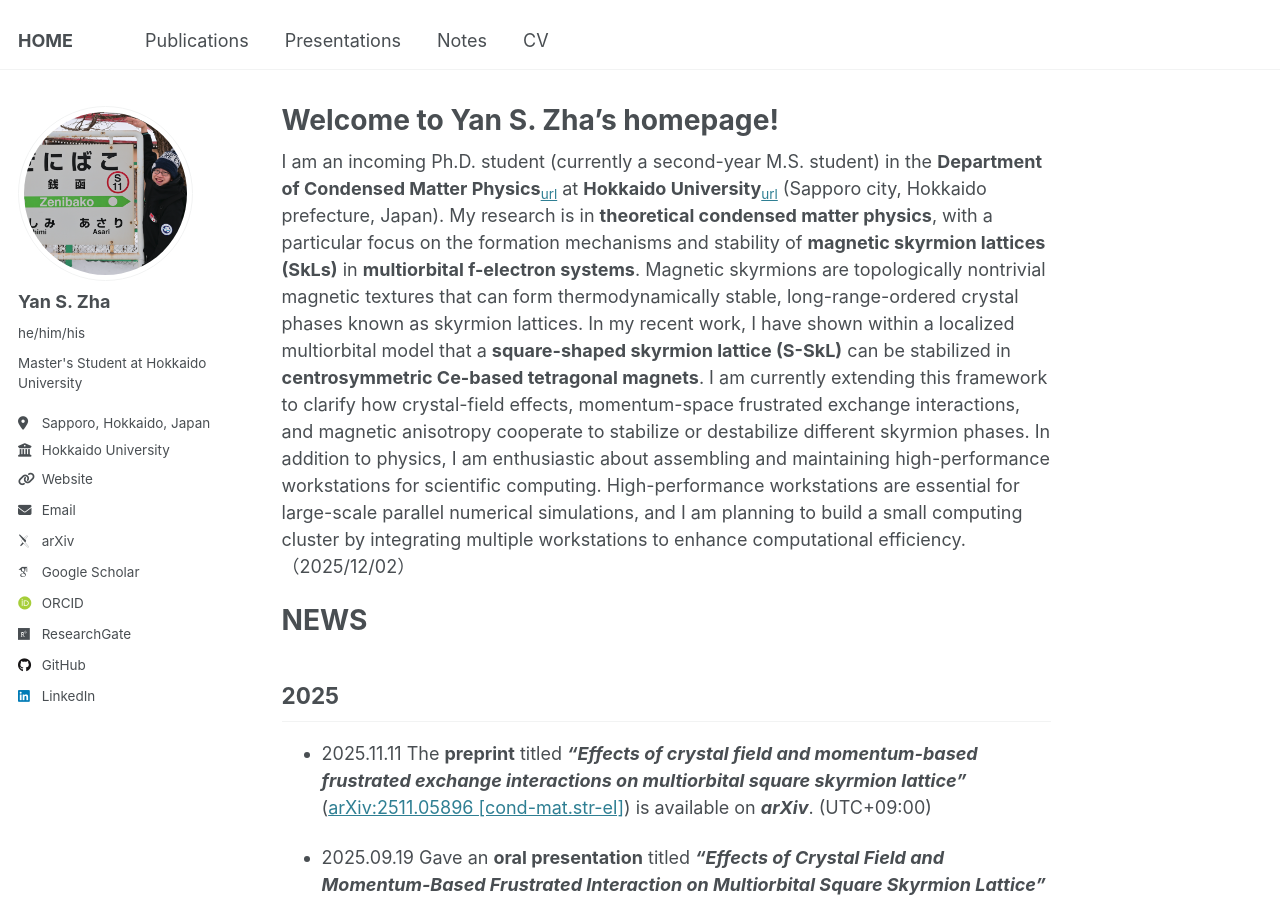
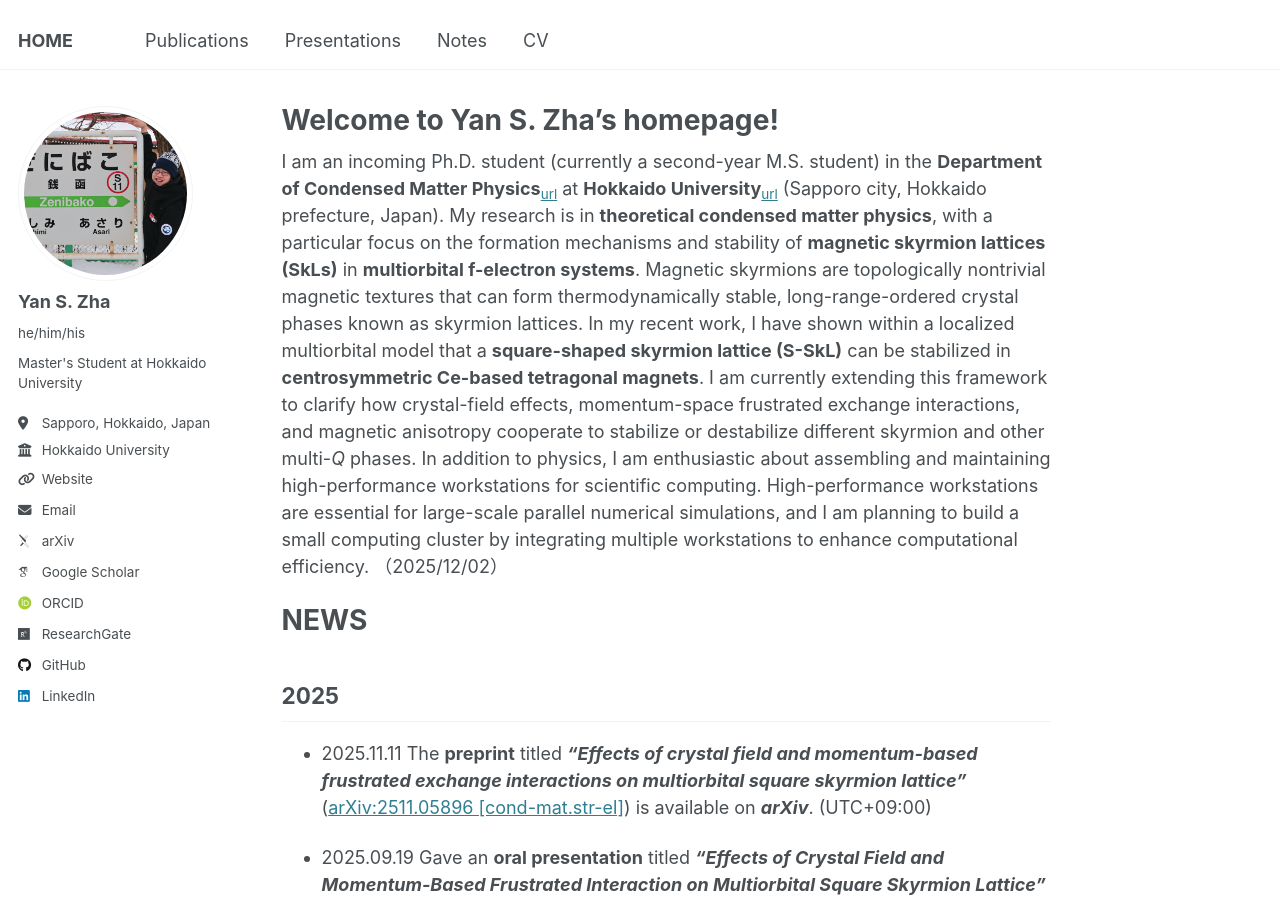
Before and after one commit to yzhacn/yzhacn.github.io, a Jekyll site: the page built from _pages/about.md, in a window 1280 px wide and 900 px high. Built offline with Jekyll 4.4.1, drawn with Linux system fonts in a browser that asks for light colours; some web fonts are replaced.

Commit message:
Update about.md

```diff
--- a/_pages/about.md
+++ b/_pages/about.md
@@ -10,7 +10,7 @@
 My research is in **theoretical condensed matter physics**, with a particular focus on the formation mechanisms and stability of **magnetic skyrmion lattices (SkLs)** in **multiorbital f-electron systems**.
 Magnetic skyrmions are topologically nontrivial magnetic textures that can form thermodynamically stable, long-range-ordered crystal phases known as skyrmion lattices.
 In my recent work, I have shown within a localized multiorbital model that a **square-shaped skyrmion lattice (S-SkL)** can be stabilized in **centrosymmetric Ce-based tetragonal magnets**.
-I am currently extending this framework to clarify how crystal-field effects, momentum-space frustrated exchange interactions, and magnetic anisotropy cooperate to stabilize or destabilize different skyrmion phases.
+I am currently extending this framework to clarify how crystal-field effects, momentum-space frustrated exchange interactions, and magnetic anisotropy cooperate to stabilize or destabilize different skyrmion and other multi-*Q* phases.
 In addition to physics, I am enthusiastic about assembling and maintaining high-performance workstations for scientific computing.
 High-performance workstations are essential for large-scale parallel numerical simulations, and I am planning to build a small computing cluster by integrating multiple workstations to enhance computational efficiency.
 （2025/12/02）
```
